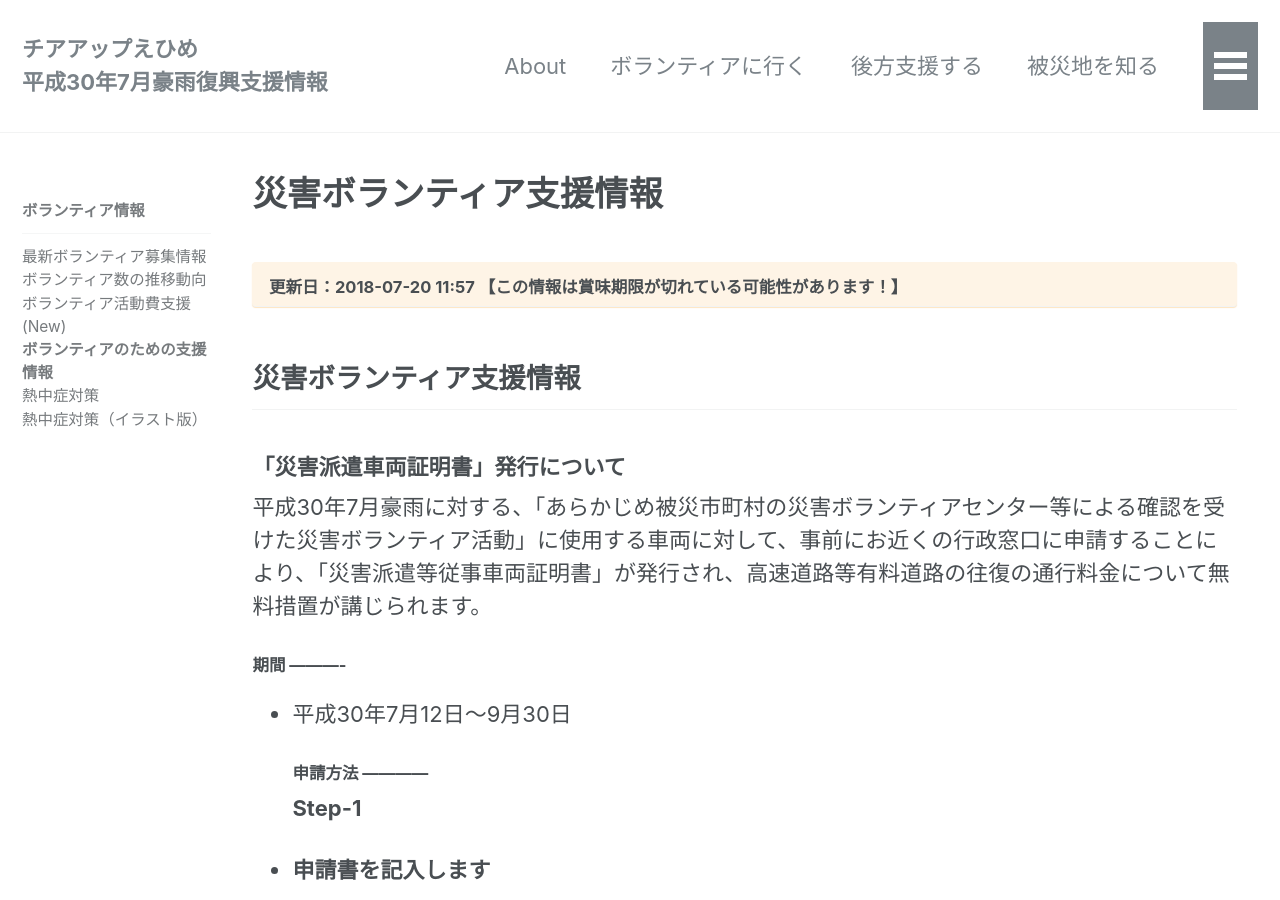
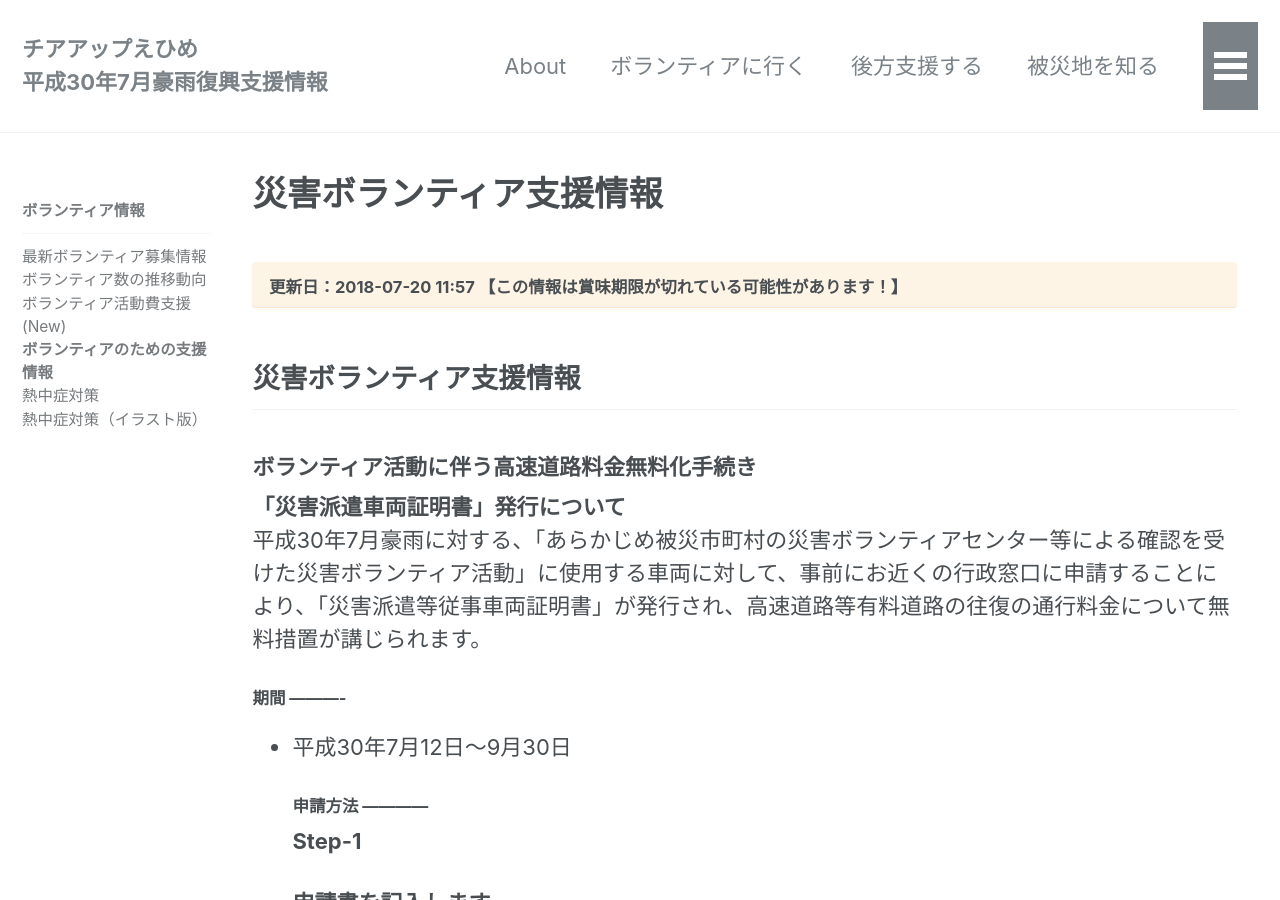
Before and after one commit to cheerup-ehime/cheerup-ehime.github.io, a Jekyll site: the page built from _pages/volunteer_backup.md, in a window 1280 px wide and 900 px high. Built offline with Jekyll 4.4.1, drawn with Linux system fonts in a browser that asks for light colours; comment, search, counter and statistics services are not loaded.

Commit message:
高速無料化のタイトル分かり易く変更

```diff
--- a/_pages/volunteer_backup.md
+++ b/_pages/volunteer_backup.md
@@ -8,7 +8,8 @@ sidebar:
 ---
 
 ## 災害ボランティア支援情報
-### 「災害派遣車両証明書」発行について
+### ボランティア活動に伴う高速道路料金無料化手続き
+**「災害派遣車両証明書」発行について**<br>
 平成30年7月豪雨に対する、「あらかじめ被災市町村の災害ボランティアセンター等による確認を受けた災害ボランティア活動」に使用する車両に対して、事前にお近くの行政窓口に申請することにより、「災害派遣等従事車両証明書」が発行され、高速道路等有料道路の往復の通行料金について無料措置が講じられます。
 #### 期間 ----------
 - 平成30年7月12日～9月30日
```
